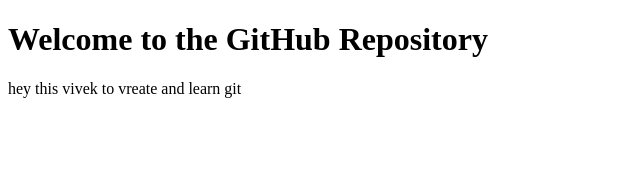
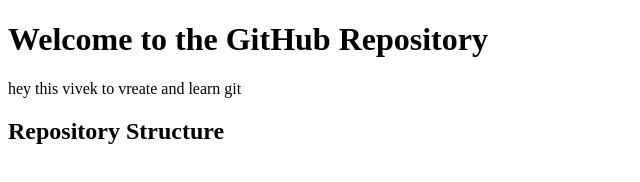
Before and after one commit to Vivekpdy/suru-101, a plain HTML site: page index.html in a window 1280 px wide. Shown: the whole page, without its empty margins (0-640 px from the left). Drawn offline with Linux system fonts and the light colour scheme.

Commit message:
version 3 update

```diff
--- a/index.html
+++ b/index.html
@@ -8,5 +8,6 @@
 <body>
     <h1>Welcome to the GitHub Repository</h1>
     <p>hey this  vivek to vreate and learn git</p>
+    <h2>Repository Structure</h2>
 </body>
 </html>
```
